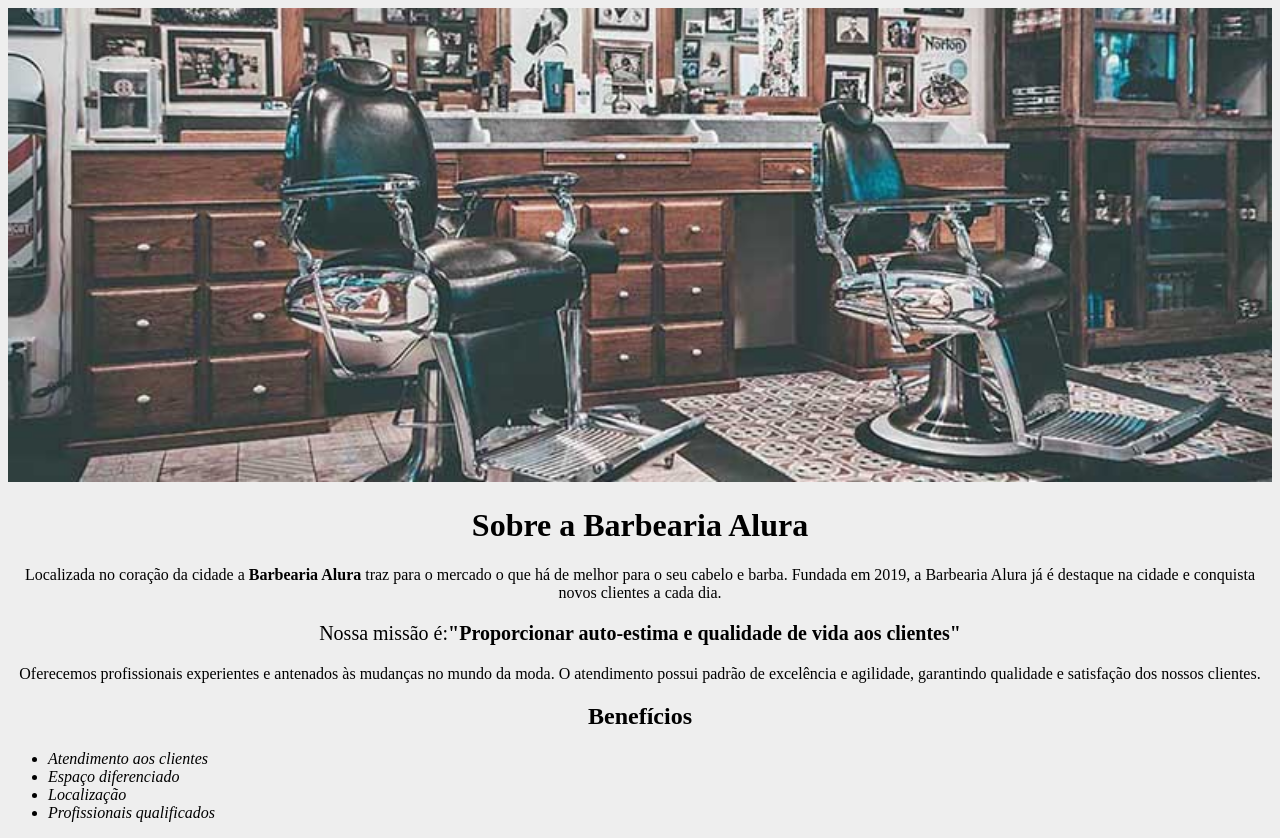
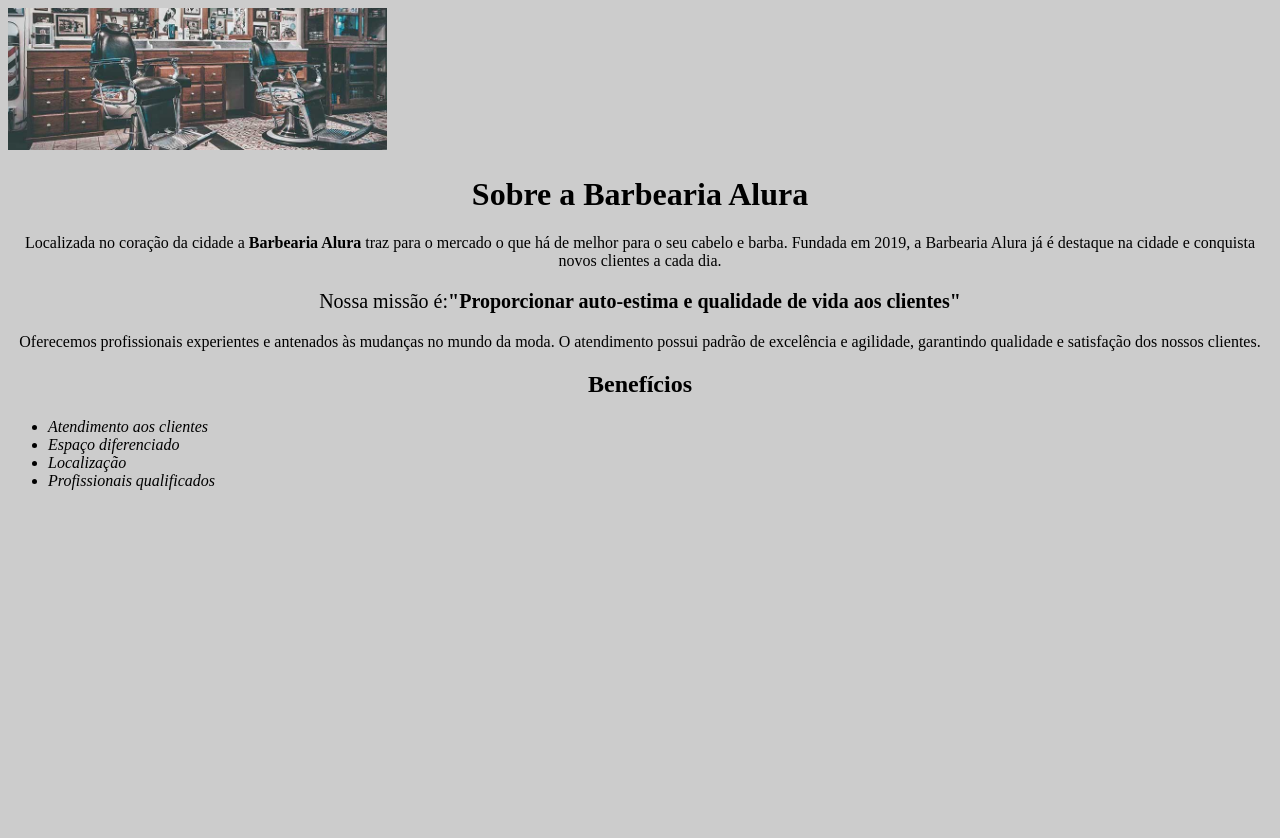
Before and after one commit to luzialfeu/paginaweb, a plain HTML site: page index.html in a window 1280 px wide. After the commit the page ends 800 px from the top, so only its background shows below. Drawn offline with Linux system fonts and the light colour scheme.

Commit message:
Update style.css

```diff
--- a/style.css
+++ b/style.css
@@ -1,9 +1,9 @@
 body{
 
-    background: #EEEEEE;
+    background: #CCCCCC;
 }
     #banner {
-        width: 100%;
+        width: 30%;
 }
 
 p {
```
